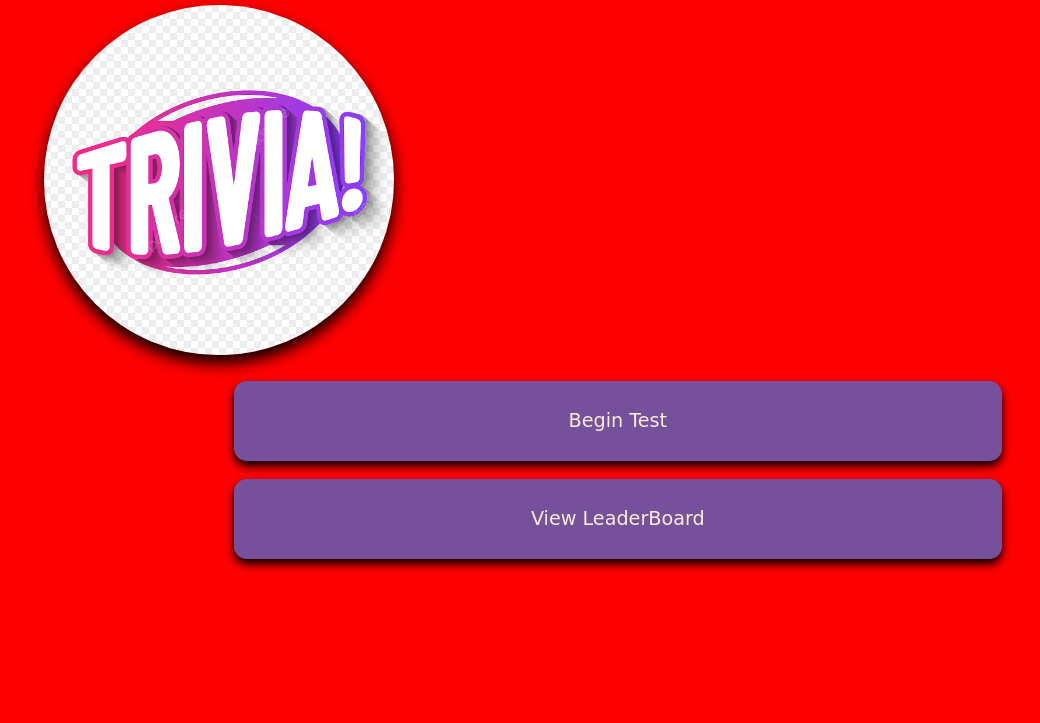
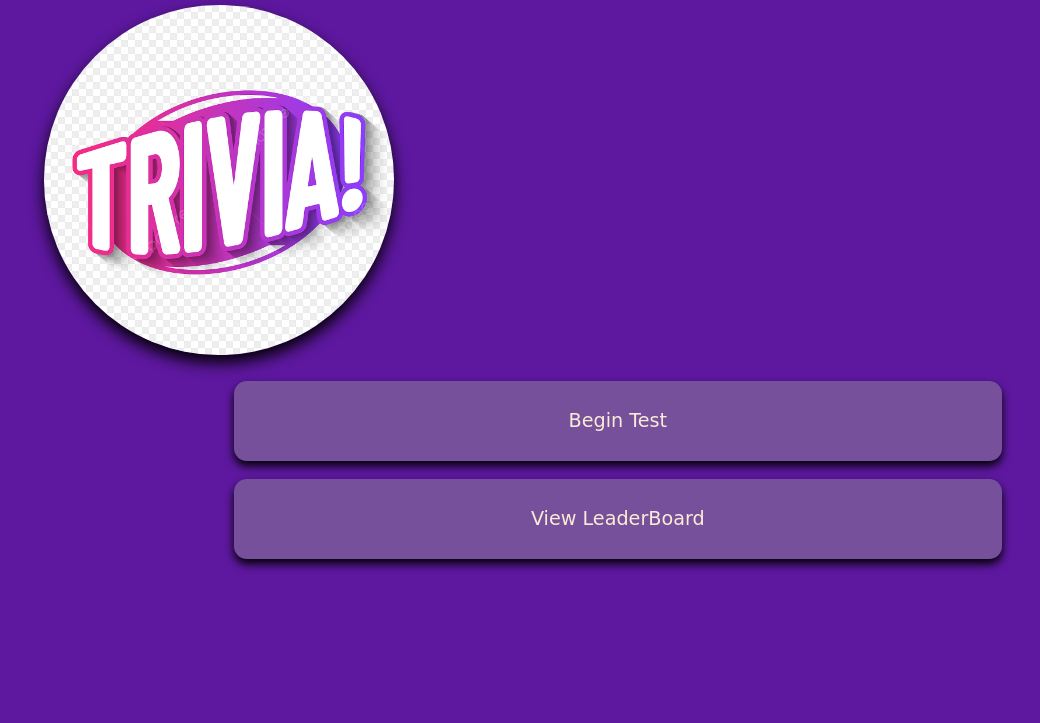
Before and after one commit to aikay-net/myQuizApp, a plain HTML site: page index.html in a window 1280 px wide. Shown: the part 77-800 px from the top of the page, without its empty margins (27-1067 px from the left). Drawn offline with Linux system fonts and the light colour scheme.

Commit message:
Update myQuizApp.css

```diff
--- a/myQuizApp.css
+++ b/myQuizApp.css
@@ -10,7 +10,7 @@ h1{
 }
 
 body{
-    background-color: red;
+    background-color: rgb(94,24,160);
 
 }
 
```
